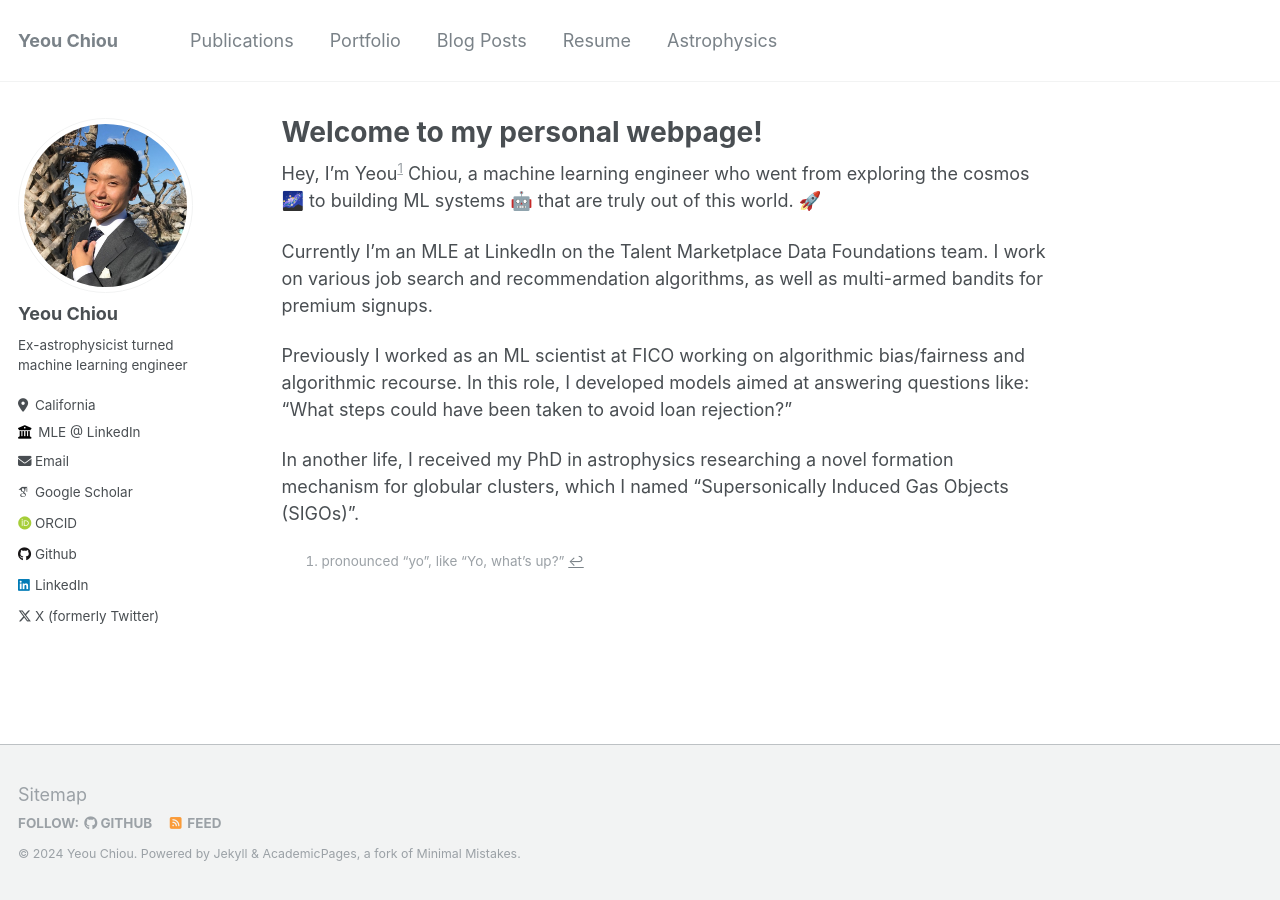
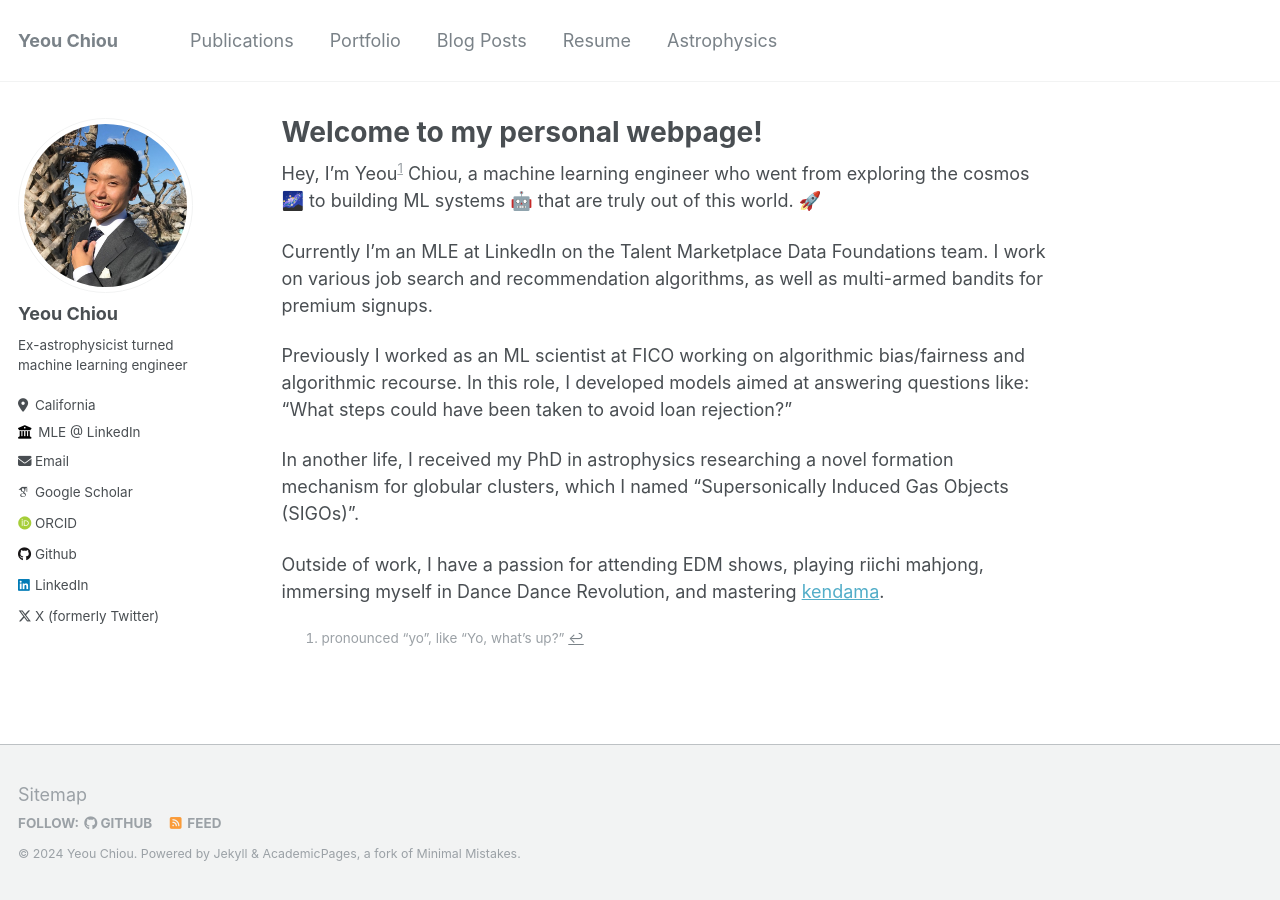
Before and after one commit to yeouchiou/yeouchiou.github.io, a Jekyll site: the page built from _pages/about.md, in a window 1280 px wide. Built offline with Jekyll 4.4.1, drawn with Linux system fonts in a browser that asks for light colours; some web fonts are replaced.

Commit message:
update about

```diff
--- a/_pages/about.md
+++ b/_pages/about.md
@@ -15,4 +15,6 @@ Previously I worked as an ML scientist at FICO working on algorithmic bias/fairn
 
 In another life, I received my PhD in astrophysics researching a novel formation mechanism for globular clusters, which I named "Supersonically Induced Gas Objects (SIGOs)".
 
+Outside of work, I have a passion for attending EDM shows, playing riichi mahjong, immersing myself in Dance Dance Revolution, and mastering [kendama](https://en.wikipedia.org/wiki/Kendama).
+
 [^1]: pronounced "yo", like "Yo, what's up?"
```
